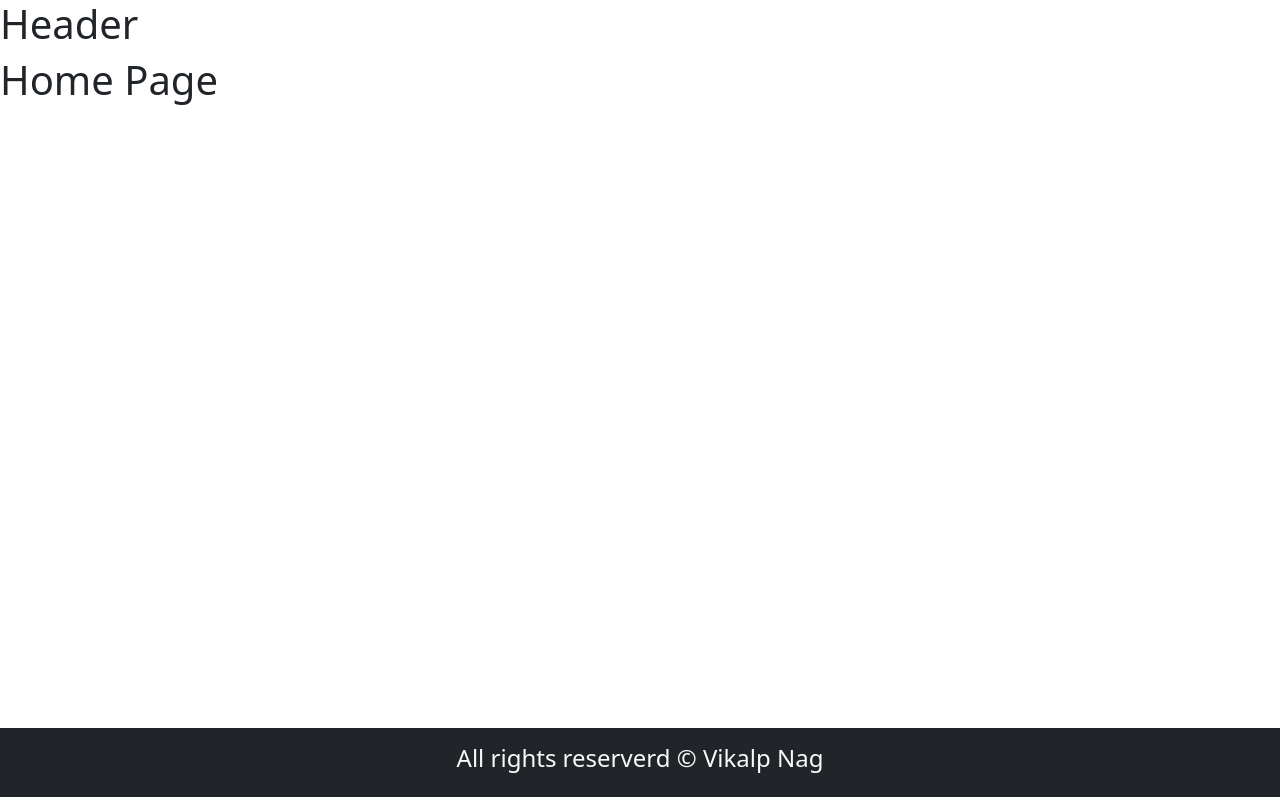
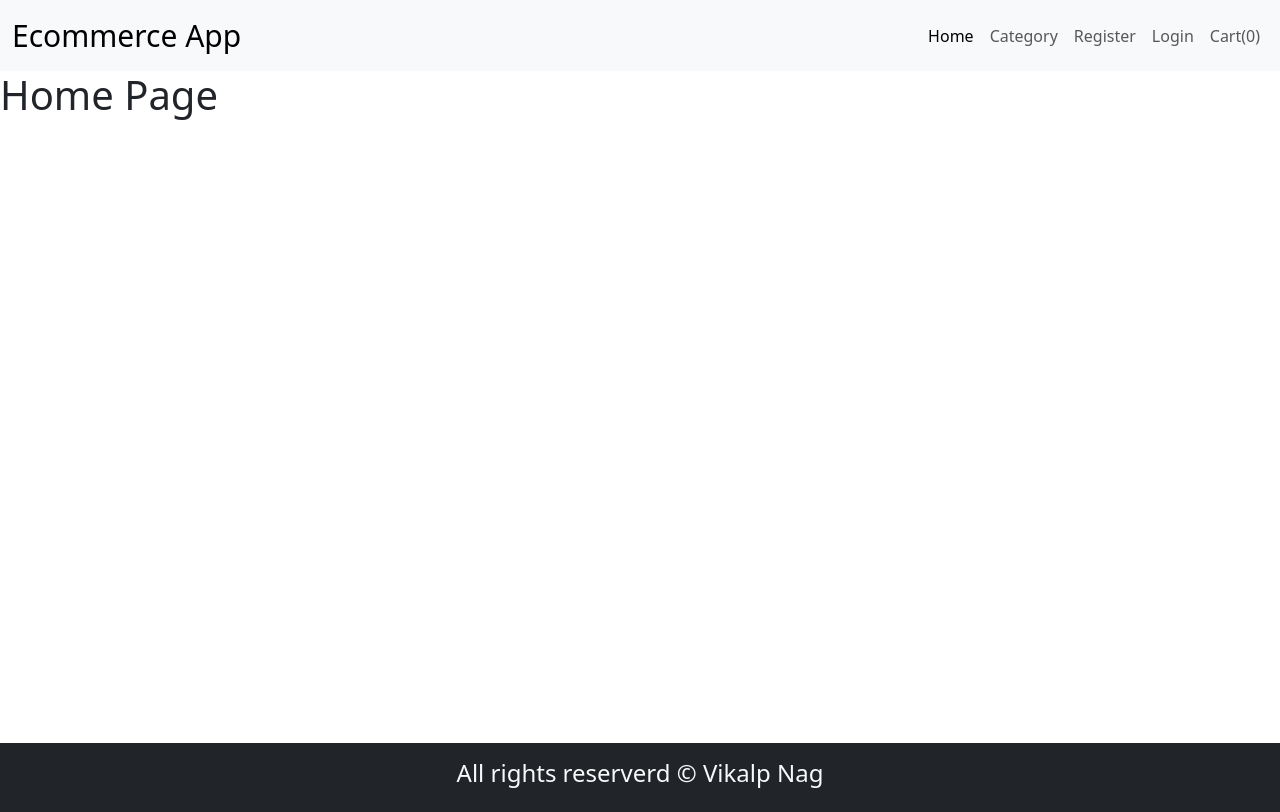
Before and after one commit to VikalpNag/ECommerce-Mern-app, a React (Create React App) app in the folder client/: page / in a window 1280 px wide. Built offline with nearby package versions, Linux system fonts and the light colour scheme.

Commit message:
Navbar code

```diff
--- a/client/src/App.js
+++ b/client/src/App.js
@@ -1,4 +1,3 @@
-import Layout from "./Components/Layout/Layout";
 import { Routes, Route } from "react-router-dom";
 import About from "./Pages/About.jsx";
 import Contact from "./Pages/Contact.jsx";
--- a/client/src/Components/Layout/Header.jsx
+++ b/client/src/Components/Layout/Header.jsx
@@ -1,11 +1,40 @@
 import React from 'react'
+import { NavLink } from 'react-router-dom'
+
 
 const Header = () => {
   return (
-    <div>
-      <h1>Header</h1>
+    <>
+      <nav className="navbar navbar-expand-lg bg-body-tertiary">
+  <div className="container-fluid">
+    <button className="navbar-toggler" type="button" data-bs-toggle="collapse" data-bs-target="#navbarTogglerDemo01" aria-controls="navbarTogglerDemo01" aria-expanded="false" aria-label="Toggle navigation">
+      <span className="navbar-toggler-icon" />
+    </button>
+    <div className="collapse navbar-collapse" id="navbarTogglerDemo01">
+      <NavLink to="/" className="navbar-brand">Ecommerce App</NavLink>
+      <ul className="navbar-nav ms-auto mb-2 mb-lg-0">
+        <li className="nav-item">
+          <NavLink to="/" className="nav-link">Home</NavLink>
+        </li>
+        <li className="nav-item">
+          <NavLink to="/category" className="nav-link">Category</NavLink>
+        </li>
+        <li className="nav-item">
+          <NavLink to="/register" className="nav-link">Register</NavLink>
+        </li>
+        <li className="nav-item">
+          <NavLink to="/login" className="nav-link">Login</NavLink>
+        </li>
+        <li className="nav-item">
+          <NavLink to="/cart" className="nav-link">Cart(0)</NavLink>
+        </li>
+      </ul>
     </div>
+  </div>
+</nav>
+
+    </>
   )
 }
 
-export default Header
+export default Header;
--- a/client/src/index.css
+++ b/client/src/index.css
@@ -30,3 +30,10 @@
   padding: 0;
   box-sizing: border-box;
 }
+
+
+/* navbar css */
+.navbar-brand{
+  font-size: 30px;
+  font-weight: 400;
+}
```
